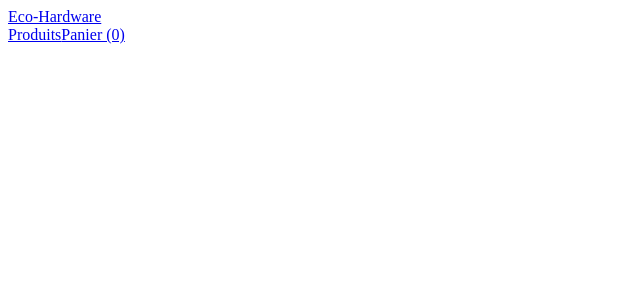
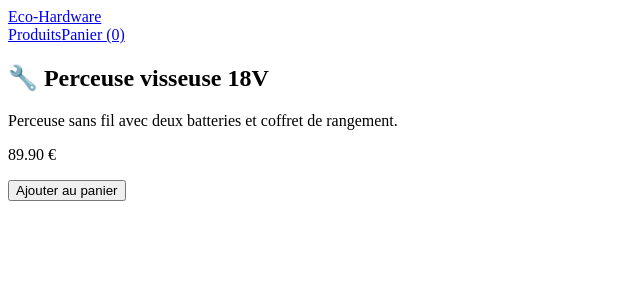
Before and after one commit to massinissabencherif/telemetrie, a Nuxt app in the folder web/: page /products/p1 in a window 1280 px wide. Shown: the top 300 px of the page, without its empty margins (0-640 px from the left). Built offline with nearby package versions, Linux system fonts and the light colour scheme.

Commit message:
feat: add product detail page with view_product/add_to_cart tracking

```diff
--- /dev/null
+++ b/web/app/pages/products/[id].vue
@@ -0,0 +1,30 @@
+<template>
+  <section v-if="product">
+    <h1>{{ product.emoji }} {{ product.name }}</h1>
+    <p>{{ product.description }}</p>
+    <p class="price">{{ product.price.toFixed(2) }} €</p>
+    <button data-testid="add-to-cart" @click="handleAddToCart">Ajouter au panier</button>
+  </section>
+</template>
+
+<script setup lang="ts">
+import { getProductById } from '~/data/products'
+
+const route = useRoute()
+const product = getProductById(route.params.id as string)
+const cart = useCart()
+const { trackEvent } = useAnalytics()
+
+if (!product) {
+  throw createError({ statusCode: 404, statusMessage: 'Produit introuvable' })
+}
+
+onMounted(() => {
+  trackEvent('view_product', { product_id: product.id, name: product.name, price: product.price })
+})
+
+function handleAddToCart() {
+  cart.addItem(product)
+  trackEvent('add_to_cart', { product_id: product.id, name: product.name, price: product.price })
+}
+</script>
```
